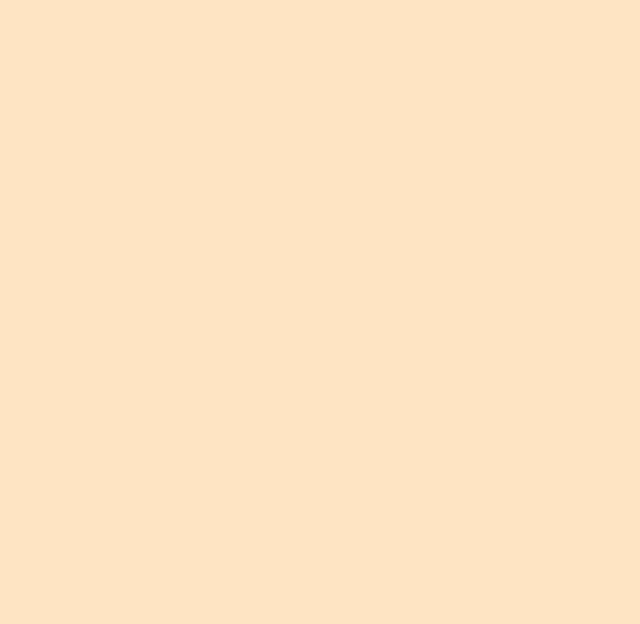
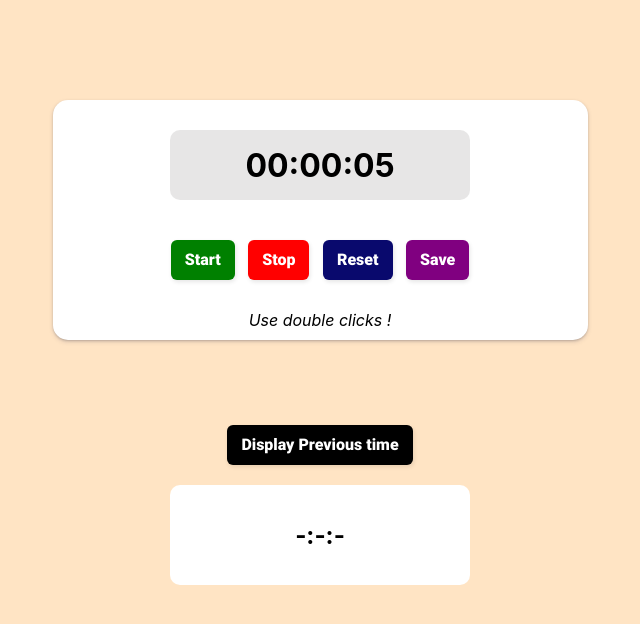
Before and after one commit to hjain2003/Study-Tracker, a React (Create React App) app: page /stopwatch.js in a window 1280 px wide. Before the commit this address had no page. Shown: the top 624 px of the page, without its empty margins (320-960 px from the left). Built offline with nearby package versions, Linux system fonts and the light colour scheme.

Commit message:
added stopwatch,updated ui

```diff
--- a/src/App.css
+++ b/src/App.css
@@ -45,17 +45,34 @@ nav img
 .cards
 {
   display: flex;
+  flex-direction: column;
   justify-content: center;
   align-items: center;
-  height:320px;
-  width: 250px;
+  height:190px;
+  width: 190px;
   /* border: 2px solid black; */
-  border-radius: 10px;
+  border-radius: 30px;
   font-size: 40px;
   color: white;
-  background-color: rgb(7, 167, 7);
-  box-shadow: 5px 10px sienna;
+  background-color: rgb(0, 0, 0);
+  padding-top: 26px;
+  /* box-shadow: 5px 10px sienna; */
 }
+.imgbottom
+{
+  background-color: #298e46;
+  /* margin-top: 80px; */
+  color: white;
+  font-size: 25px;
+  border-radius: 8px;
+  margin-top:10px;
+  padding: 8px;
+}
+/* #todolist img
+{
+  height: 170px;
+  width: 170px;
+} */
 .cards:hover
 {
   transform: scale(1.1);
@@ -358,3 +375,133 @@ ol
   display: flex;
   flex-direction: row;
 }
+
+#stopwatchbox
+{
+  display: flex;
+  flex-direction: column;
+  margin: auto;
+  width: 515px;
+  height: 220px;
+  margin-top: 100px;
+  background-color: white;
+  border-radius: 15px;
+  box-shadow: rgba(50, 50, 93, 0.25) 0px 2px 5px -1px, rgba(0, 0, 0, 0.3) 0px 1px 3px -1px;
+  justify-content: center;
+  padding: 10px;
+  align-items: center;
+}
+#timedisplay
+{
+  display: flex;
+  margin: auto;
+  background-color: rgba(134, 129, 129, 0.2);
+  justify-content: center;
+  align-items: center;
+  margin-top: 20px;
+  width: 300px;
+  height: 70px;
+  border-radius: 10px;
+}
+#startstopreset
+{
+  display: flex;
+  margin: auto;
+  flex-direction: row;
+  justify-content: space-around;
+  /* border: 2px solid black; */
+  /* align-items: center; */
+  /* justify-content: center; */
+  /* border: 2px solid black; */
+  /* width: 250px; */
+}
+
+#stopwatchbox i
+{
+  margin-top: 10px;
+}
+.button-24 {
+  /* background: #FF4742; */
+  /* border: 1px solid #FF4742; */
+  border: none;
+  border-radius: 6px;
+  box-shadow: rgba(0, 0, 0, 0.1) 1px 2px 4px;
+  box-sizing: border-box;
+  color: #FFFFFF;
+  cursor: pointer;
+  display: inline-block;
+  font-family: nunito,roboto,proxima-nova,"proxima nova",sans-serif;
+  font-size: 16px;
+  font-weight: 800;
+  line-height: 16px;
+  min-height: 40px;
+  outline: 0;
+  padding: 12px 14px;
+  text-align: center;
+  text-rendering: geometricprecision;
+  /* text-transform: none; */
+  user-select: none;
+  -webkit-user-select: none;
+  touch-action: manipulation;
+  vertical-align: middle;
+}
+#start{
+  background-color: green;
+}
+#start:hover{
+  color:lightgreen;
+}
+#stop{
+  background-color: red;
+}
+#stop:hover{
+  color: pink;
+}
+#reset{
+  background-color: rgb(9, 9, 109);
+}
+#reset:hover
+{
+  color: lightblue;
+}
+
+.button-24:hover{
+  transform: scale(1.2);
+}
+.button-24::after{
+  transform: scale(0.8);
+}
+
+#savee
+{
+  background-color: purple;
+  color: white;
+}
+#prevtime
+{
+  display: flex;
+  margin: auto;
+  flex-direction: column;
+  width: 500px;
+  padding: 10px;
+  justify-content: center;
+  align-items: center;
+  margin-top: 75px;
+  /* border: 2px solid black; */
+}
+#prev
+{
+  background-color: black;
+  color: white;
+}
+#displayprev
+{
+  display: flex;
+  width: 300px;
+  height: 100px;
+  justify-content: center;
+  align-items: center;
+  background-color: white;
+  color: black;
+  border-radius: 10px;
+}
--- a/src/App.js
+++ b/src/App.js
@@ -1,10 +1,11 @@
-import logo from './logo.svg';
 import './App.css';
 import Navbar from './components/Navbar';
 import Features from './components/Features';
 import Subject from './components/Subject';
 import {Route, Routes } from 'react-router-dom';
 import Todo from './components/Todo';
+import Calendar from './components/Calendar';
+import Stopwatch from './components/Stopwatch';
 
 function App() {
   return (
@@ -13,6 +14,8 @@ function App() {
     <Route path='/' element={<div><Navbar/><Features/></div>}/>
     <Route path='/subject.js' element={<Subject/>}/>
     <Route path='/todo.js' element={<Todo/>}/>
+    <Route path='/calendar.js' element={<Calendar/>}/>
+    <Route path='/stopwatch.js' element={<Stopwatch/>}/>
    </Routes>
    </>
   );
--- /dev/null
+++ b/src/components/Calendar.js
@@ -0,0 +1,11 @@
+import React from 'react'
+
+const Calendar = () => {
+  return (
+    <div>
+      <h1>This is Calendar</h1>
+    </div>
+  )
+}
+
+export default Calendar
--- a/src/components/Features.js
+++ b/src/components/Features.js
@@ -3,9 +3,19 @@ import React from 'react'
 const Features = () => {
   return (
     <div id="maindiv">
-      <a href="Subject.js"><div id="subjects" className="cards">Subjects</div></a>
-      <a href="Todo.js"><div id="todolist" className="cards">To-do-list</div></a>
-      <a href=""><div id="motivation" className="cards">Motivation</div></a>
+      <a href="Subject.js"><div id="subjects" className="cards"><img src="https://img.icons8.com/office/160/000000/making-notes.png"/>
+      <span class="imgbottom"> Notemaker</span>
+      </div></a>
+      <a href="Todo.js"><div id="todolist" className="cards"><img src="https://img.icons8.com/fluency/160/null/tasklist.png"/>
+      <span class="imgbottom"> To-do-List</span>
+      </div></a>
+      <a href="Calendar.js"><div id="dates" className="cards"><img src="https://img.icons8.com/color/160/null/calendar--v1.png"/>
+      <span class="imgbottom">Date Planner</span>
+      </div></a>
+
+      <a href="Stopwatch.js"><div id="stopwatch" className="cards"><img src="https://img.icons8.com/office/160/null/timer.png"/>
+      <span class="imgbottom">Stopwatch</span>
+      </div></a>
     </div>
   )
 }
--- /dev/null
+++ b/src/components/Stopwatch.js
@@ -0,0 +1,99 @@
+import React, { useEffect, useState } from 'react'
+
+const Stopwatch = () => {
+
+    const [seconds,setseconds]=useState(0);
+    const [minutes,setminutes]=useState(0);
+    const [hours,sethours]=useState(0);
+    const [value,setvalue]=useState("Start");
+    const [savedsecs,setsavedsecs]=useState("-");
+    const [savedmins,setsavedmins]=useState("-");
+    const [savedhrs,setsavedhrs]=useState("-");
+
+    var stopwatch;
+    useEffect(()=>{
+        clearInterval(stopwatch);
+       stopwatch= setInterval(() => {
+            setseconds(seconds+1);
+
+            if(seconds==59){
+                setminutes(minutes+1);
+                setseconds(0);
+            }
+            if(minutes==59 && seconds==59){
+                sethours(hours+1);
+            }
+
+        }, 1000);
+
+        return ()=>clearInterval(stopwatch);
+    });
+
+    const stopit=()=>{
+        clearInterval(stopwatch);
+        setvalue("Resume");
+        clearInterval(stopwatch);
+    }
+
+    const resetit=()=>{
+        clearInterval(stopwatch);
+        setseconds(0);
+        setminutes(0);
+        sethours(0);
+        setvalue("Start");
+    }
+
+    const startit=()=>{
+        clearInterval(stopwatch);
+        setvalue("Start");
+
+        stopwatch= setInterval(() => {
+            setseconds(seconds+1);
+
+            if(seconds==59){
+                setminutes(minutes+1);
+                setseconds(0);
+            }
+            if(minutes==59 && seconds==59){
+                sethours(hours+1);
+            }
+
+        }, 1000);
+    }
+
+    const savetime=()=>{
+        localStorage.setItem('secs',seconds);
+        localStorage.setItem('mins',minutes);
+        localStorage.setItem('hrs',hours);
+    }
+
+    const displayprevtime=()=>{
+        setsavedhrs(localStorage.getItem('hrs'));
+        setsavedmins(localStorage.getItem('mins'));
+        setsavedsecs(localStorage.getItem('secs'));
+    }
+
+  return (
+    <>
+    <div id="stopwatchbox">
+      <div id="timedisplay">
+        <h1>{hours<10? "0"+hours : hours}:{minutes<10? "0"+minutes : minutes}:{seconds<10? "0"+seconds : seconds}</h1>
+      </div>
+      <div id="startstopreset">
+        <button className='button-24' id="start" onClick={startit}>{value}</button> &nbsp;&nbsp;&nbsp;
+        <button className='button-24' id="stop" onClick={stopit}>Stop</button>&nbsp;&nbsp;&nbsp;
+        <button className='button-24' id="reset" onClick={resetit}>Reset</button>&nbsp;&nbsp;&nbsp;
+        <button className='button-24' id="savee" onClick={savetime}>Save</button>
+      </div>
+      <i>Use double clicks !</i>
+    </div>
+
+    <div id="prevtime">
+        <button className="button-24" id="prev" onClick={displayprevtime}>Display Previous time</button><br />
+        <div id="displayprev"><h2 align="center">{savedhrs}:{savedmins}:{savedsecs}</h2></div>
+    </div>
+    </>
+  )
+}
+
+export default Stopwatch
```
